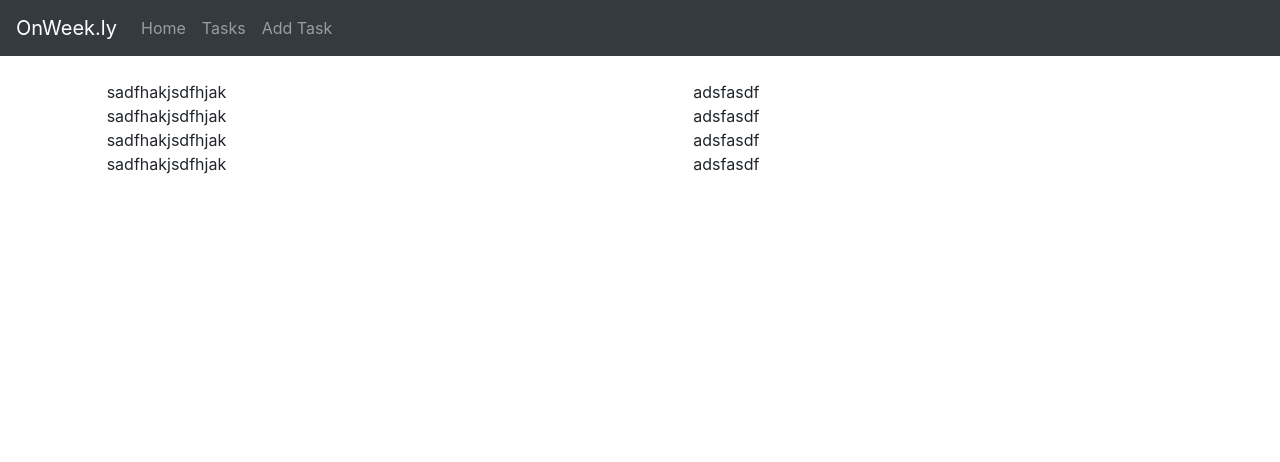
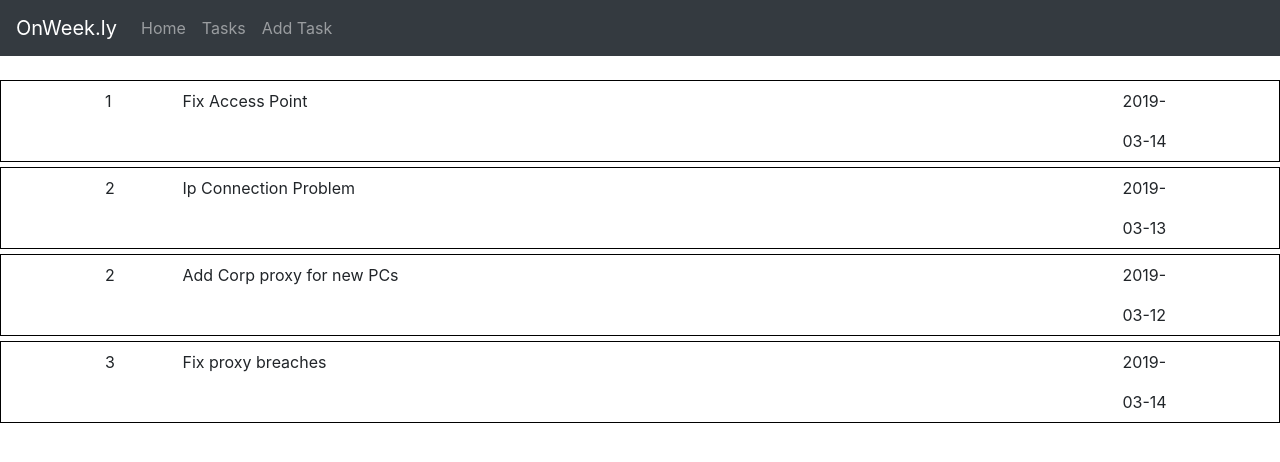
Before and after one commit to grglucastr/onweek.ly, a React (Create React App) app: page / in a window 1280 px wide. Shown: the top 462 px of the page. Built offline with nearby package versions, Linux system fonts and the light colour scheme.

Commit message:
Add style for TaskItem

```diff
--- /dev/null
+++ b/src/components/tasks/Task.css
@@ -0,0 +1,11 @@
+.task-item{
+  line-height: 40px;
+  border: 1px solid #000;
+  margin-bottom: 5px;
+
+}
+
+.task-item-info{
+  display: inline-block;
+  margin-left: 5px;
+}
--- a/src/components/tasks/TaskListItem.js
+++ b/src/components/tasks/TaskListItem.js
@@ -1,21 +1,29 @@
 import React from 'react';
 import { Container, Row, Col } from 'react-bootstrap';
 
+import "./Task.css"
+import { dateFormat } from '../../util/';
 
 const TaskListItem = ({task}) => {
   return(
-    <>
-      <div key={task.id} className="task-list-item">
-        <Container fluid="true">
-          <Row>
-            <Col sm={1}></Col>
-            <Col>sadfhakjsdfhjak</Col>
-            <Col>adsfasdf</Col>
-          </Row>
+    <div className="task-item">
+      <Container>
+        <Row>
+          <Col xs={12} sm={1}>
+            <span className="task-item-info">{task.status}</span>
+          </Col>
+          <Col>
+            <div>
+              <span className="task-item-info">{task.subject}</span>
 
-        </Container>
-      </div>
-    </>
+            </div>
+          </Col>
+          <Col xs={12} sm={1}>
+            <span className="task-item-info">{dateFormat(task.expectedEndDate)}</span>
+          </Col>
+        </Row>
+      </Container>
+    </div>
   )
 }
 
```
